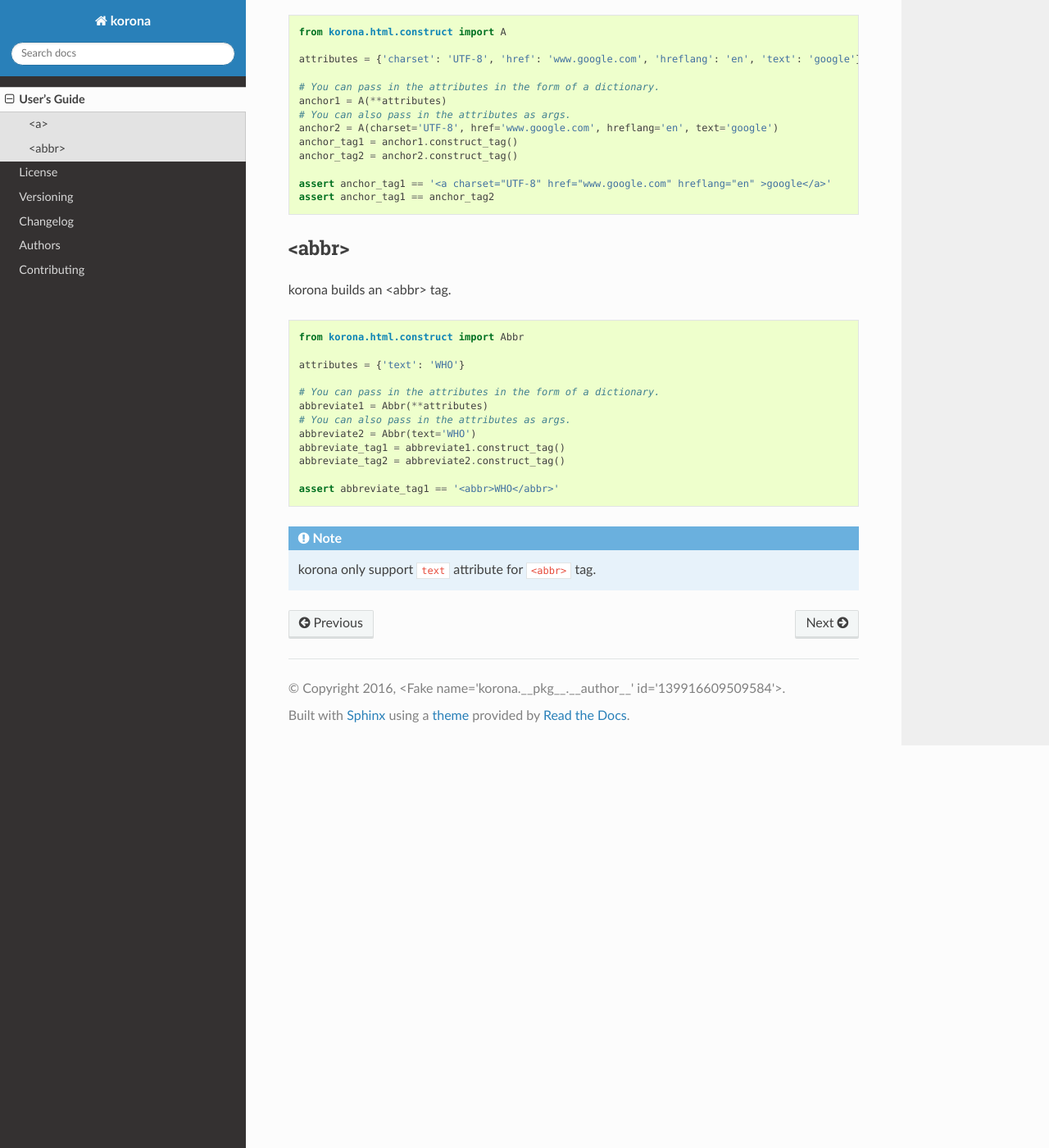
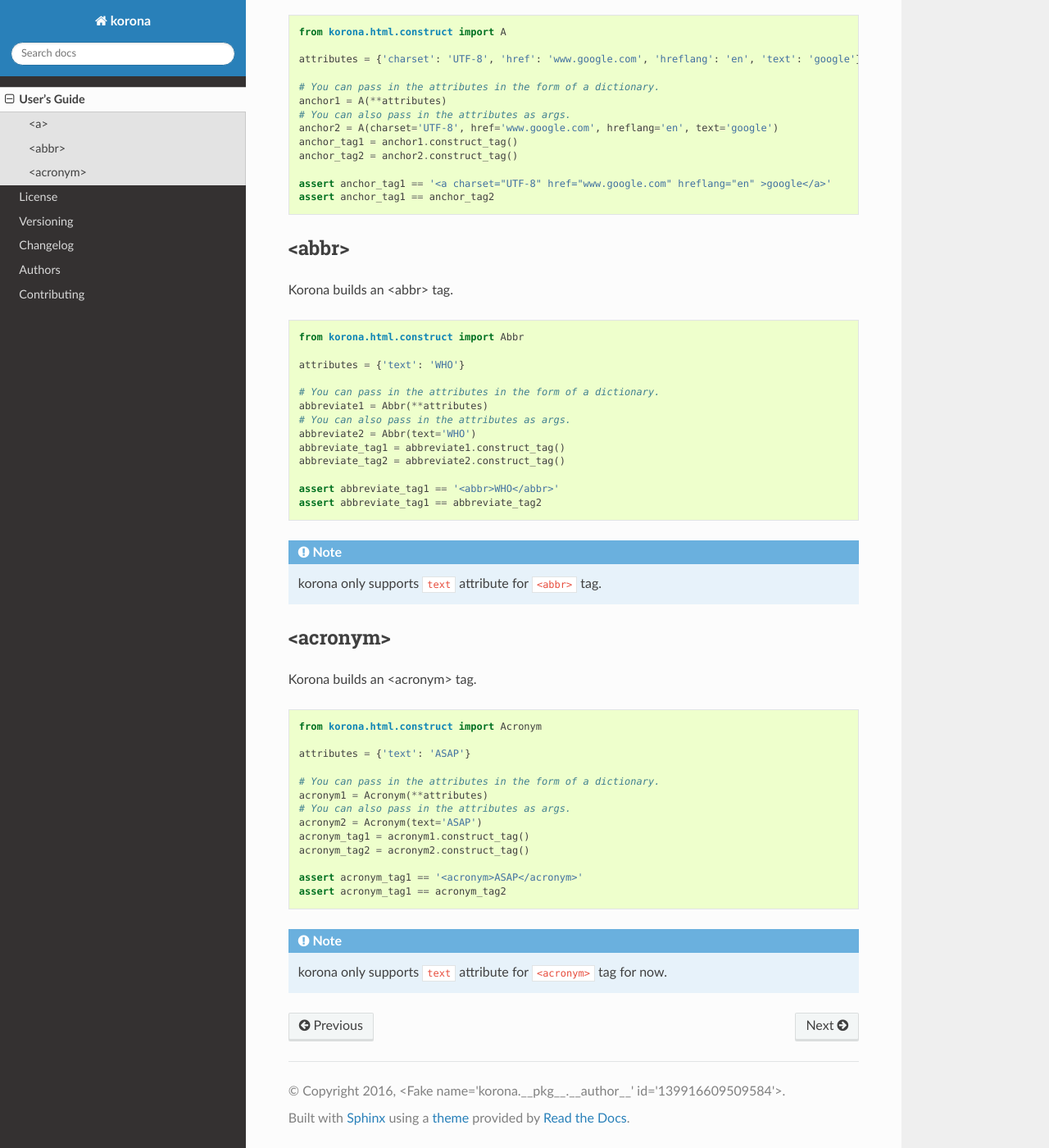
Before and after one commit to bharadwajyarlagadda/korona, a Sphinx documentation site: the page built from docs/guide.rst, in a window 1280 px wide and 1400 px high, scrolled down 714 px. Shown: the whole window at 82% size. Built offline with Sphinx 7.4.7 and the Read the Docs theme 2.0.0, drawn with Linux system fonts in a browser that asks for light colours; the version number could not be read and is left out; some of the changed text lies outside the part shown.

Commit message:
Added documentation for <acronym> tag

```diff
--- a/docs/guide.rst
+++ b/docs/guide.rst
@@ -1,14 +1,14 @@
 User's Guide
 ============
 
-korona helps you to build html pages.
+Korona helps you to build html pages.
 
-korona also helps you to build individual html tags.
+Korona also helps you to build individual html tags.
 
 <a>
 ---
 
-korona supports some of the anchor tag attributes like:
+Korona supports some of the anchor tag attributes like:
 
 - ``charset``
 - ``coords``
@@ -23,7 +23,7 @@ korona supports some of the anchor tag attributes like:
 - ``type``
 - ``text`` (The text as in <a>{text}</a>)
 
-korona can build an anchor tag.
+Korona can build an anchor tag.
 
 .. code-block:: python
 
@@ -45,7 +45,7 @@ korona can build an anchor tag.
 <abbr>
 ------
 
-korona builds an <abbr> tag.
+Korona builds an <abbr> tag.
 
 .. code-block:: python
 
@@ -61,6 +61,31 @@ korona builds an <abbr> tag.
     abbreviate_tag2 = abbreviate2.construct_tag()
 
     assert abbreviate_tag1 == '<abbr>WHO</abbr>'
+    assert abbreviate_tag1 == abbreviate_tag2
 
 
-.. note:: korona only support ``text`` attribute for ``<abbr>`` tag.
+.. note:: korona only supports ``text`` attribute for ``<abbr>`` tag.
+
+<acronym>
+---------
+
+Korona builds an <acronym> tag.
+
+.. code-block:: python
+
+    from korona.html.construct import Acronym
+
+    attributes = {'text': 'ASAP'}
+
+    # You can pass in the attributes in the form of a dictionary.
+    acronym1 = Acronym(**attributes)
+    # You can also pass in the attributes as args.
+    acronym2 = Acronym(text='ASAP')
+    acronym_tag1 = acronym1.construct_tag()
+    acronym_tag2 = acronym2.construct_tag()
+
+    assert acronym_tag1 == '<acronym>ASAP</acronym>'
+    assert acronym_tag1 == acronym_tag2
+
+
+.. note:: korona only supports ``text`` attribute for ``<acronym>`` tag for now.
```
